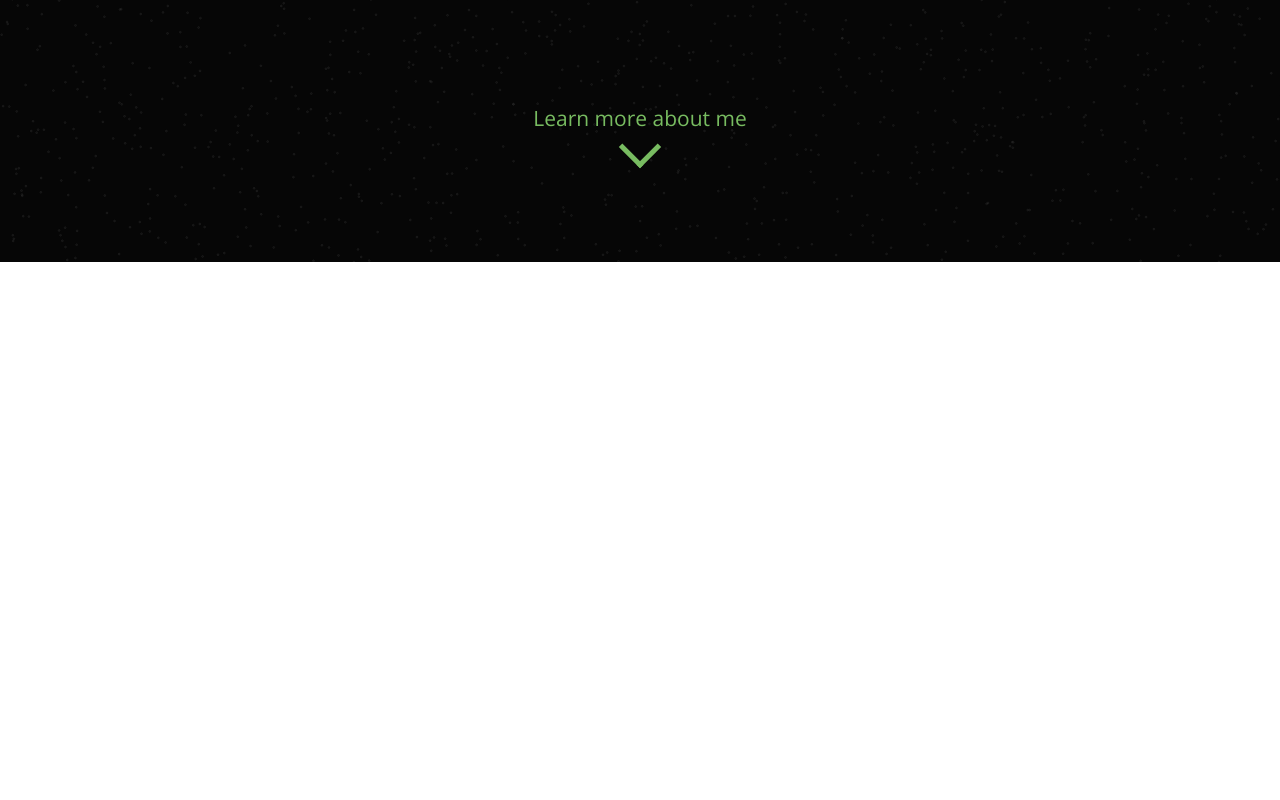
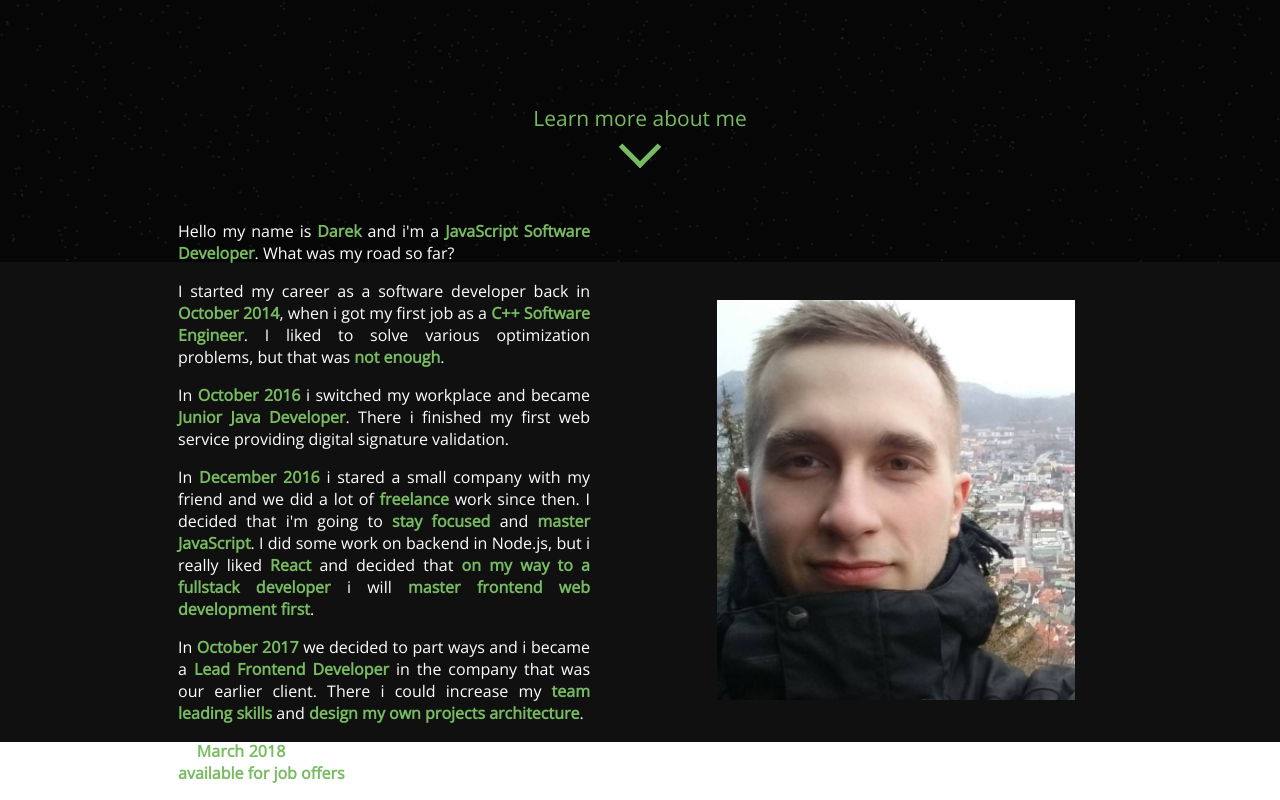
Before and after one commit to dnaploszek/PortfolioPage, a React (Create React App) app: page / in a window 1280 px wide. Shown: the part 538-1338 px from the top of the page. Before the commit the page ends 800 px from the top, so only its background shows below. Built offline with nearby package versions, Linux system fonts and the light colour scheme; the HTML template or start-up script is replaced by a standard one.

Commit message:
Added simple text and photo to about section

```diff
--- a/src/Components/ParticleCanvasBackground/Particle.ts
+++ b/src/Components/ParticleCanvasBackground/Particle.ts
@@ -38,7 +38,7 @@ export default class Particle {
       this.resetParticleClock();
     }
     if (avoidancePoint) {
-      this.runFromPoint(avoidancePoint)
+      this.runFromPoint(avoidancePoint);
     }
 
     this.moveToTarget();
--- a/src/Views/AboutView/AboutView.css
+++ b/src/Views/AboutView/AboutView.css
@@ -1,3 +1,23 @@
 .about-view--container {
+    height: 60vh;
+    width: 100%;
+    position: relative;
+    display: flex;
+    justify-content: center;
+    align-items: center;
+}
 
+.about-view--half {
+    max-width: 40%;
+    width: 100%;
+    padding: 0 50px;
+    text-align: center;
 }
+
+.about-view--justified-text {
+    text-align: justify;
+}
+
+.about-view--picture {
+    max-height: 400px;
+}
--- a/src/Views/AboutView/AboutView.tsx
+++ b/src/Views/AboutView/AboutView.tsx
@@ -1,11 +1,50 @@
 import * as React from 'react';
 
+import HText from '../../Components/UI/HighlightedText/HighlightedText';
+
+import me from '../../assets/images/me.png';
 import './AboutView.css';
 
 export default class AboutView extends React.Component {
   render() {
     return (
-      <div className="about-view--container">
+      <div id="about" className="about-view--container secondary-color-background">
+        <div className="about-view--half about-view--justified-text white-color">
+          <p>
+            Hello my name is <HText>Darek</HText> and i'm a <HText>JavaScript Software Developer</HText>.
+            What was my road so far?
+          </p>
+          <p>
+            I started my career as a software developer back in <HText>October 2014</HText>,
+            when i got my first job as a <HText>C++ Software Engineer</HText>.
+            I liked to solve various optimization problems, but that was <HText>not enough</HText>.
+          </p>
+          <p>
+            In <HText>October 2016</HText> i switched my workplace and became <HText>Junior Java Developer</HText>.
+            There i finished my first web service providing digital signature validation.
+          </p>
+          <p>
+            In <HText>December 2016</HText> i stared a small company with my friend
+            and we did a lot of <HText>freelance</HText> work since then.
+            I decided that i'm going to <HText>stay focused</HText> and <HText>master JavaScript</HText>.
+            I did some work on backend in Node.js, but i really liked <HText>React</HText> and
+            decided that <HText>on my way to a fullstack developer</HText> i
+            will <HText>master frontend web development first</HText>.
+          </p>
+          <p>
+            In <HText>October 2017</HText> we decided to part ways and i became
+            a <HText>Lead Frontend Developer</HText> in the company that was our earlier client.
+            There i could increase
+            my <HText>team leading skills</HText> and <HText>design my own projects architecture</HText>.
+          </p>
+          <p>
+            In <HText>March 2018</HText> i want to move further and i'm
+            currently <HText>available for job offers</HText>.
+          </p>
+        </div>
+        <div className="about-view--half">
+          <img className="about-view--picture" src={me}/>
+        </div>
       </div>
     );
   }
--- a/src/Views/HomeView/HomeView.tsx
+++ b/src/Views/HomeView/HomeView.tsx
@@ -24,7 +24,7 @@ export default class HomeView extends React.Component {
             </p>
           </div>
           <div className="home-view--learn-more-container font-text action-color">
-            <a href="#" className="home-view--learn-more font-size-text">
+            <a href="#about" className="home-view--learn-more font-size-text">
               Learn more about me
               <div className="home-view--arrow-bottom action-color"/>
             </a>
--- a/src/index.css
+++ b/src/index.css
@@ -29,7 +29,7 @@ body {
 }
 
 .secondary-color-background {
-    background-color: #434343;
+    background-color: #101010;
 }
 
 .action-color {
```
Also changed, not shown: src/assets/images/me.png (added).
